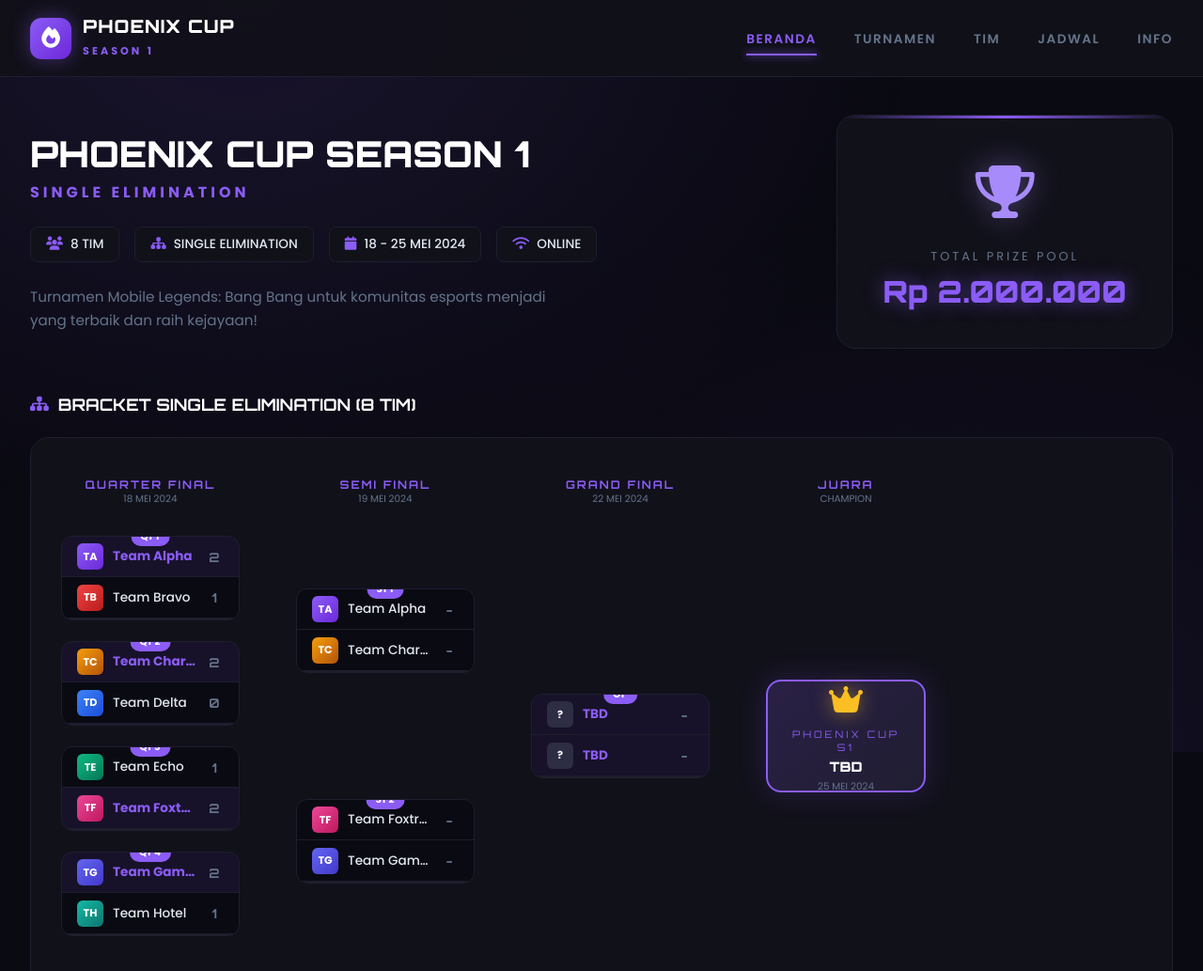
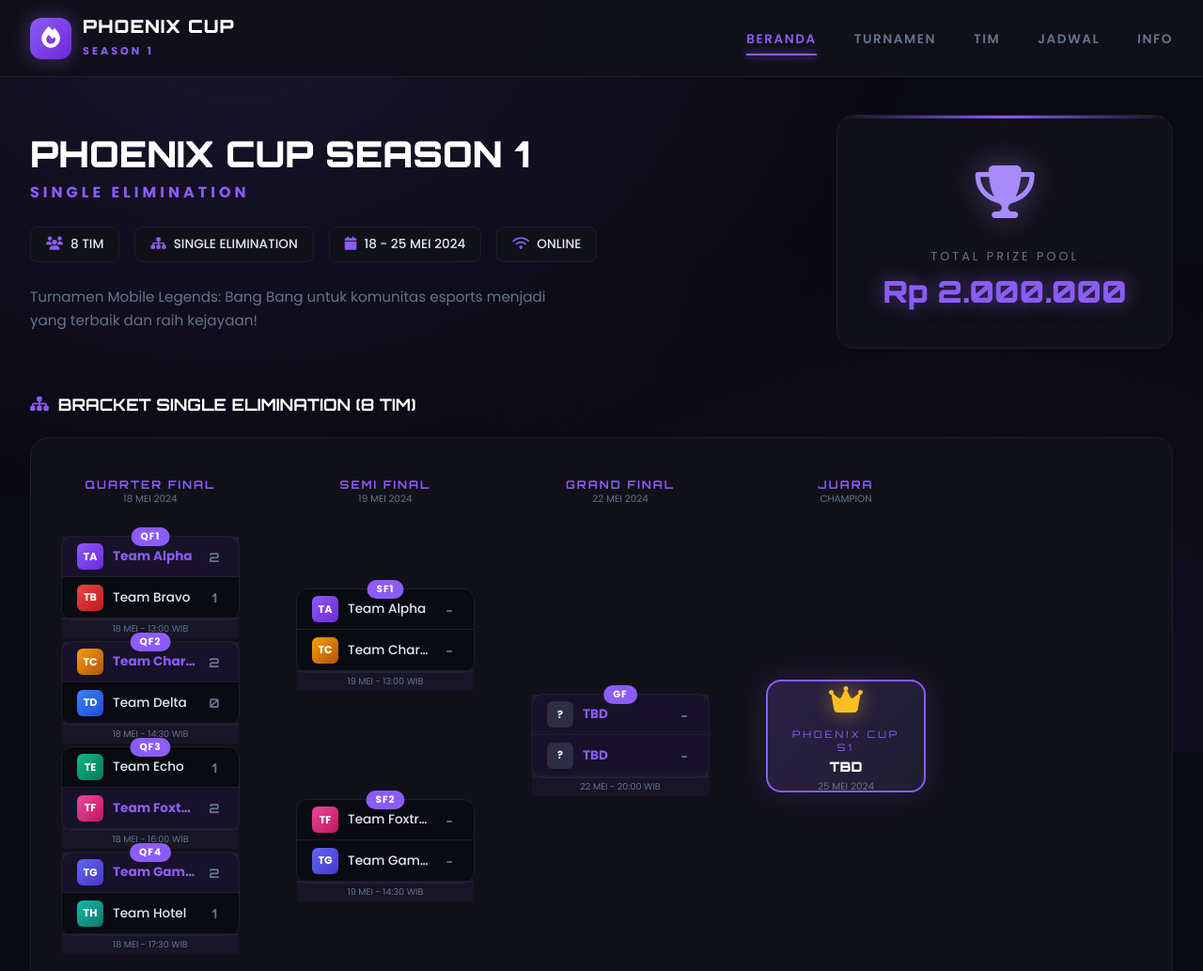
Before and after one commit to Zurazen/yume-tournament, a plain HTML site: page index.html in a window 1280 px wide. Shown: the top 1033 px of the page at 94% size. Drawn offline with Linux system fonts and the light colour scheme.

Commit message:
Update index.html

```diff
--- a/index.html
+++ b/index.html
@@ -249,7 +249,7 @@
             display: flex;
             align-items: stretch;
             min-width: 1100px;
-            height: 520px; /* Reduced from 600 */
+            height: 520px;
         }
 
         .round-col {
@@ -274,7 +274,7 @@
 
         .round-header {
             text-align: center;
-            height: 50px; /* Reduced from 55 */
+            height: 50px;
             display: flex;
             flex-direction: column;
             justify-content: center;
@@ -304,14 +304,14 @@
             border: 1px solid var(--border);
             border-radius: 12px;
             width: 100%;
-            height: 90px; /* Reduced from 100 */
+            height: 90px;
             position: absolute;
             left: 0;
             transition: all 0.3s;
             cursor: pointer;
             display: flex;
             flex-direction: column;
-            overflow: hidden;
+            overflow: visible; /* CHANGED: allow match-tag to overflow */
         }
 
         .match-card:hover {
@@ -331,8 +331,9 @@
             font-weight: 700;
             padding: 2px 10px;
             border-radius: 10px;
-            z-index: 2;
+            z-index: 10; /* INCREASED z-index */
             letter-spacing: 1px;
+            white-space: nowrap;
         }
 
         .team-row {
@@ -389,6 +390,7 @@
             width: 100%;
             height: 100%;
             overflow: visible;
+            z-index: 1;
         }
 
         .connector-svg line {
@@ -410,7 +412,7 @@
             padding: 1.2rem;
             text-align: center;
             width: 100%;
-            height: 120px; /* Reduced from 140 */
+            height: 120px;
             position: absolute;
             left: 0;
             display: flex;
@@ -741,12 +743,6 @@
         function getTeam(id) { return teams.find(t => t.id === id) || { name: "TBD", short: "?", bg: "#2d2d44" }; }
 
         // ===== BRACKET LAYOUT MATH =====
-        // Container: 520px total, 50px header, 470px match area
-        // QF: 4 items, each 90px, gap = (470 - 360) / 5 = 22
-        // SF: 2 items, each 90px, centered between QF pairs
-        // GF: 1 item, 90px, centered between SF
-        // Winner: 1 card, 120px, same center as GF
-
         const CONTAINER_H = 520;
         const HEADER_H = 50;
         const MATCH_H = 90;
@@ -755,25 +751,24 @@
         const CONN_W = 60;
 
         // QF positions: evenly distributed in AREA_H
-        // gap = (AREA_H - 4*MATCH_H) / 5
         const qfGap = (AREA_H - 4 * MATCH_H) / 5; // (470-360)/5 = 22
         const qfTops = [
             qfGap,                                    // 22
-            qfGap + MATCH_H + qfGap,                  // 22 + 90 + 22 = 134
-            qfGap + 2*(MATCH_H + qfGap),              // 22 + 224 = 246
-            qfGap + 3*(MATCH_H + qfGap)               // 22 + 336 = 358
+            qfGap + MATCH_H + qfGap,                  // 134
+            qfGap + 2*(MATCH_H + qfGap),              // 246
+            qfGap + 3*(MATCH_H + qfGap)               // 358
         ];
         const qfCenters = qfTops.map(t => t + MATCH_H/2); // [67, 179, 291, 403]
 
         // SF positions: centered between QF pairs
         const sfCenters = [
-            (qfCenters[0] + qfCenters[1]) / 2, // (67+179)/2 = 123
-            (qfCenters[2] + qfCenters[3]) / 2  // (291+403)/2 = 347
+            (qfCenters[0] + qfCenters[1]) / 2, // 123
+            (qfCenters[2] + qfCenters[3]) / 2  // 347
         ];
         const sfTops = sfCenters.map(c => c - MATCH_H/2); // [78, 302]
 
         // GF center = midpoint of SF centers
-        const gfCenter = (sfCenters[0] + sfCenters[1]) / 2; // (123+347)/2 = 235
+        const gfCenter = (sfCenters[0] + sfCenters[1]) / 2; // 235
         const gfTop = gfCenter - MATCH_H/2; // 190
 
         // Winner center = same as GF center
```
